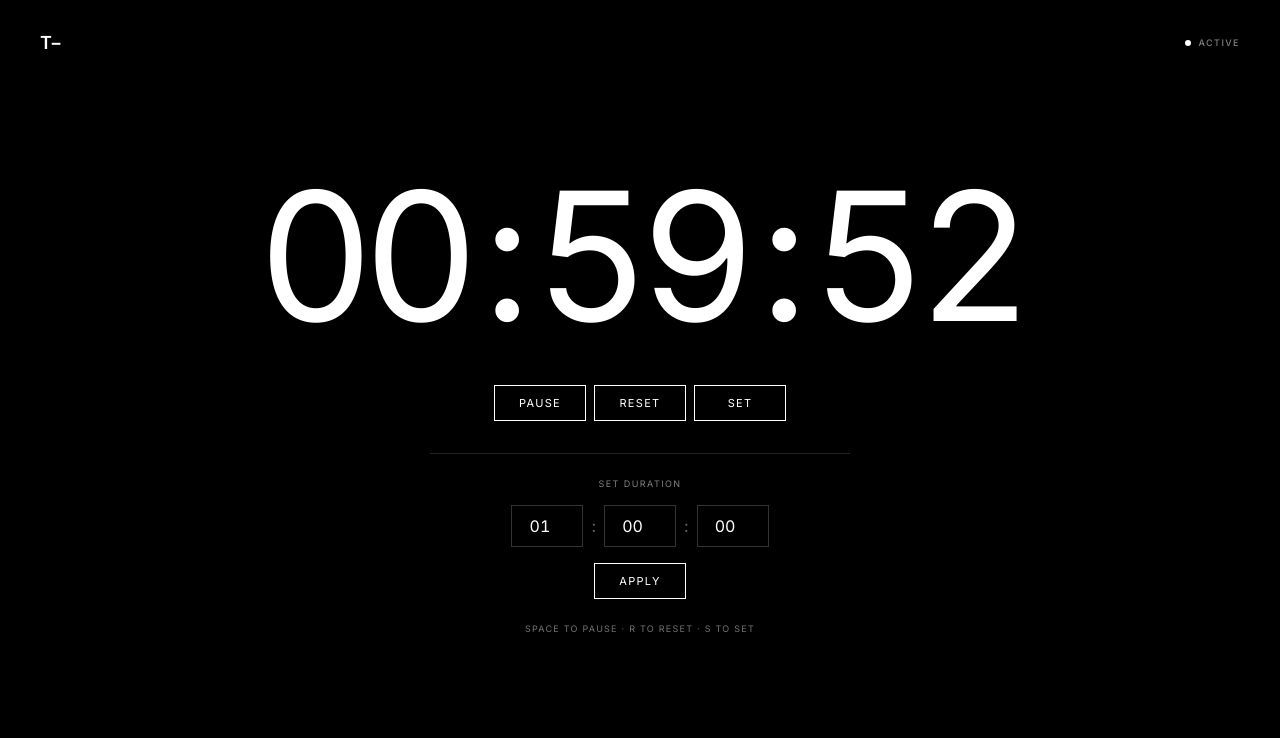
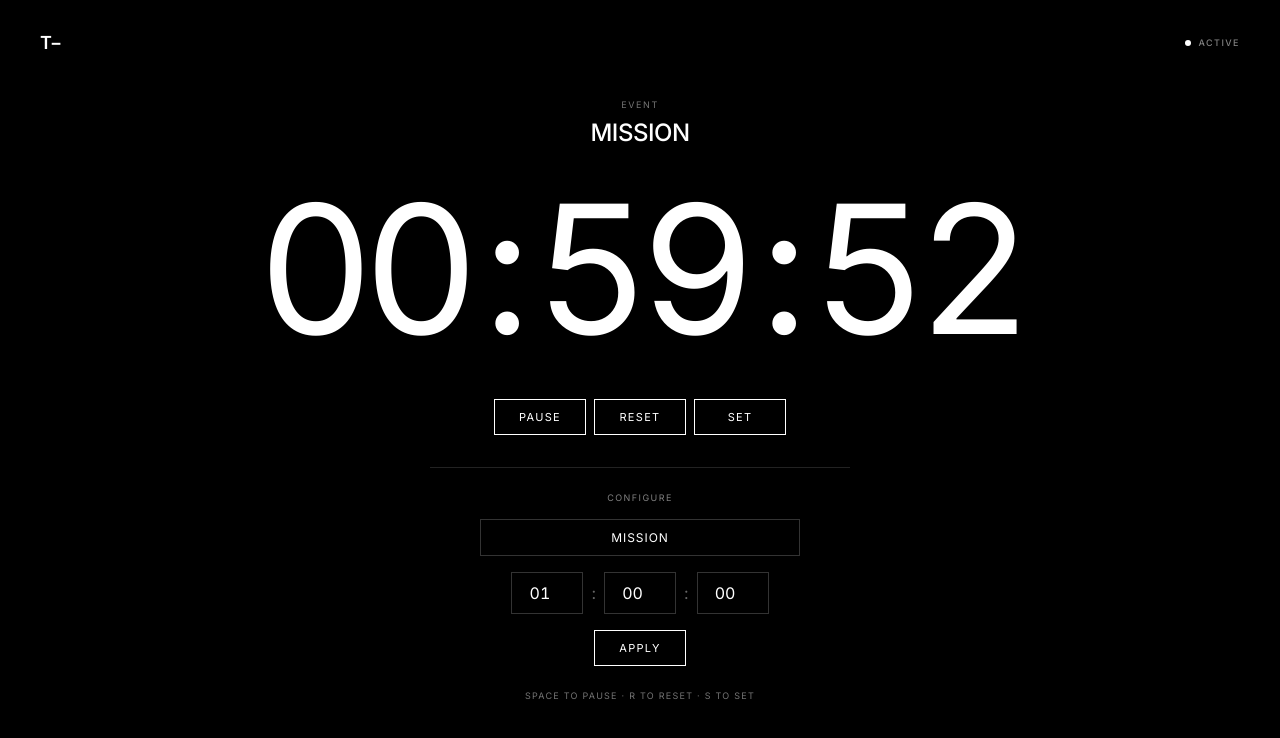
Before and after one commit to siddhantkrishna/countdown, a React (Vite) app: page / in a window 1280 px wide. Both pictures are taken after a click on the button "SET". Shown: the top 738 px of the page. Built offline with nearby package versions, Linux system fonts and the light colour scheme.

Commit message:
add event naming

```diff
--- a/src/App.tsx
+++ b/src/App.tsx
@@ -18,9 +18,11 @@ function App() {
   const [seconds, setSeconds] = useState(DEFAULT_TIME);
   const [isPaused, setIsPaused] = useState(false);
   const [showSetup, setShowSetup] = useState(false);
+
   const [inputHours, setInputHours] = useState("01");
   const [inputMinutes, setInputMinutes] = useState("00");
   const [inputSeconds, setInputSeconds] = useState("00");
+  const [eventName, setEventName] = useState("MISSION");
 
   useEffect(() => {
     if (isPaused || seconds === 0) return;
@@ -94,6 +96,11 @@ function App() {
         </div>
       </header>
 
+      <section className="mission">
+        <p className="mission-label">EVENT</p>
+        <h1>{eventName || "MISSION"}</h1>
+      </section>
+
       <section className="timer" aria-label="Countdown timer">
         <span>{time.hours}</span>
         <span>:</span>
@@ -119,7 +126,17 @@ function App() {
 
       {showSetup && (
         <section className="setup">
-          <p className="setup-label">SET DURATION</p>
+          <p className="setup-label">CONFIGURE</p>
+
+          <input
+            className="event-input"
+            type="text"
+            maxLength={32}
+            value={eventName}
+            onChange={(event) => setEventName(event.target.value)}
+            placeholder="EVENT NAME"
+            aria-label="Event name"
+          />
 
           <div className="inputs">
             <input
--- a/src/index.css
+++ b/src/index.css
@@ -205,3 +205,39 @@ button {
     flex-wrap: wrap;
   }
 }
+.mission {
+  margin-bottom: 32px;
+  text-align: center;
+}
+
+.mission-label {
+  margin: 0 0 8px;
+  font-size: 9px;
+  letter-spacing: 0.18em;
+  opacity: 0.45;
+}
+
+.mission h1 {
+  margin: 0;
+  font-size: clamp(16px, 2vw, 24px);
+  font-weight: 500;
+  letter-spacing: -0.02em;
+}
+
+.event-input {
+  width: min(320px, 100%);
+  margin-bottom: 16px;
+  padding: 10px 12px;
+  border: 1px solid #333333;
+  outline: none;
+  background: #000000;
+  color: #ffffff;
+  text-align: center;
+  font-size: 12px;
+  letter-spacing: 0.08em;
+  text-transform: uppercase;
+}
+
+.event-input:focus {
+  border-color: #ffffff;
+}
```
